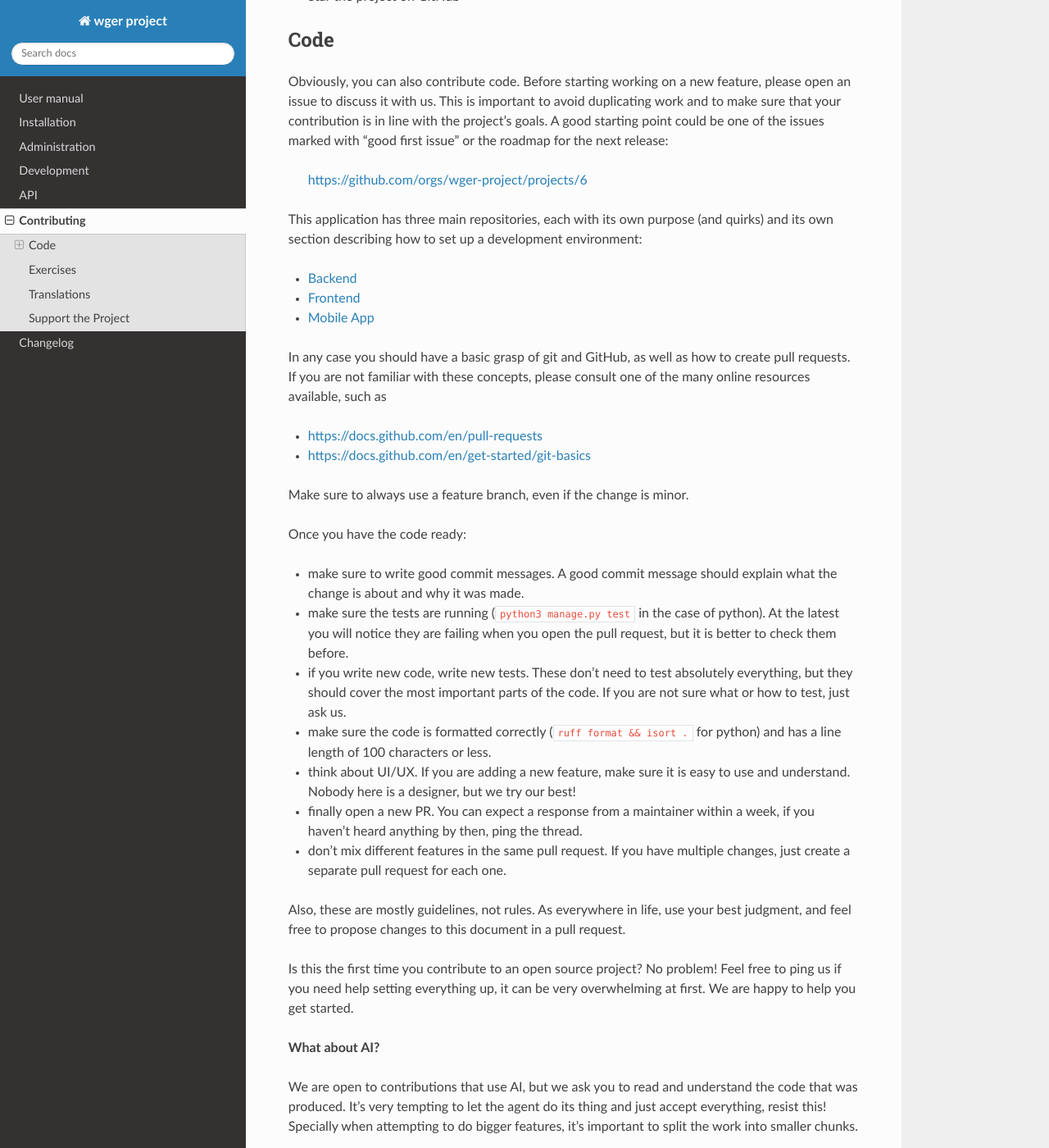
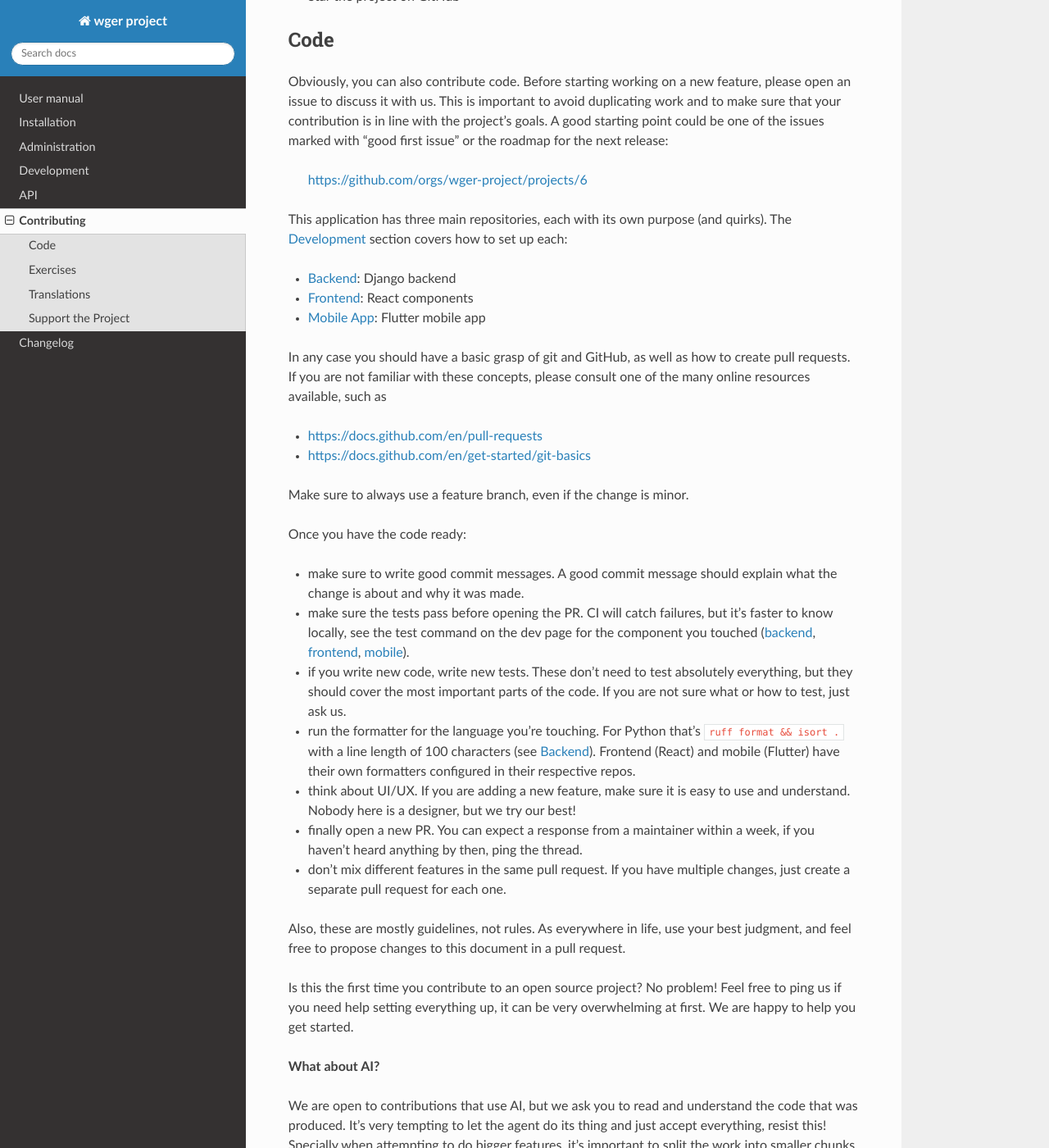
Before and after one commit to wger-project/docs, a Sphinx documentation site: the page built from docs/contributing.rst, in a window 1280 px wide and 1400 px high, scrolled down 440 px. Shown: the whole window at 82% size. Built offline with Sphinx 7.4.7 and the Read the Docs theme 3.1.0, drawn with Linux system fonts in a browser that asks for light colours.

Commit message:
Link to the sub pages in the development section

```diff
--- a/docs/contributing.rst
+++ b/docs/contributing.rst
@@ -29,15 +29,12 @@
     https://github.com/orgs/wger-project/projects/6
 
 
-This application has three main repositories, each with its own purpose (and
-quirks) and its own section describing how to set up a development environment:
+This application has three main repositories, each with its own purpose
+(and quirks). The :doc:`development/index` section covers how to set up each:
 
-.. toctree::
-   :maxdepth: 1
-
-   development/backend
-   development/frontend
-   development/mobile_app
+* :doc:`development/backend`: Django backend
+* :doc:`development/frontend`: React components
+* :doc:`development/mobile_app`: Flutter mobile app
 
 In any case you should have a basic grasp of git and GitHub, as well as how to
 create pull requests. If you are not familiar with these concepts, please consult
@@ -52,14 +49,18 @@
 
 * make sure to write good commit messages. A good commit message should
   explain what the change is about and why it was made.
-* make sure the tests are running (``python3 manage.py test`` in the case of
-  python). At the latest you will notice they are failing when you open the pull
-  request, but it is better to check them before.
+* make sure the tests pass before opening the PR. CI will catch failures, but
+  it's faster to know locally, see the test command on the dev page for the
+  component you touched (:doc:`backend <development/backend>`,
+  :doc:`frontend <development/frontend>`,
+  :doc:`mobile <development/mobile_app>`).
 * if you write new code, write new tests. These don't need to test absolutely
   everything, but they should cover the most important parts of the code. If you
   are not sure what or how to test, just ask us.
-* make sure the code is formatted correctly (``ruff format && isort .`` for python)
-  and has a line length of 100 characters or less.
+* run the formatter for the language you're touching. For Python that's
+  ``ruff format && isort .`` with a line length of 100 characters (see
+  :doc:`development/backend`). Frontend (React) and mobile (Flutter) have their
+  own formatters configured in their respective repos.
 * think about UI/UX. If you are adding a new feature, make sure it is easy to use and
   understand. Nobody here is a designer, but we try our best!
 * finally open a new PR. You can expect a response from a maintainer within a week, if
```
Also changed, not shown: docs/development/backend.rst (line endings or trailing spaces).
